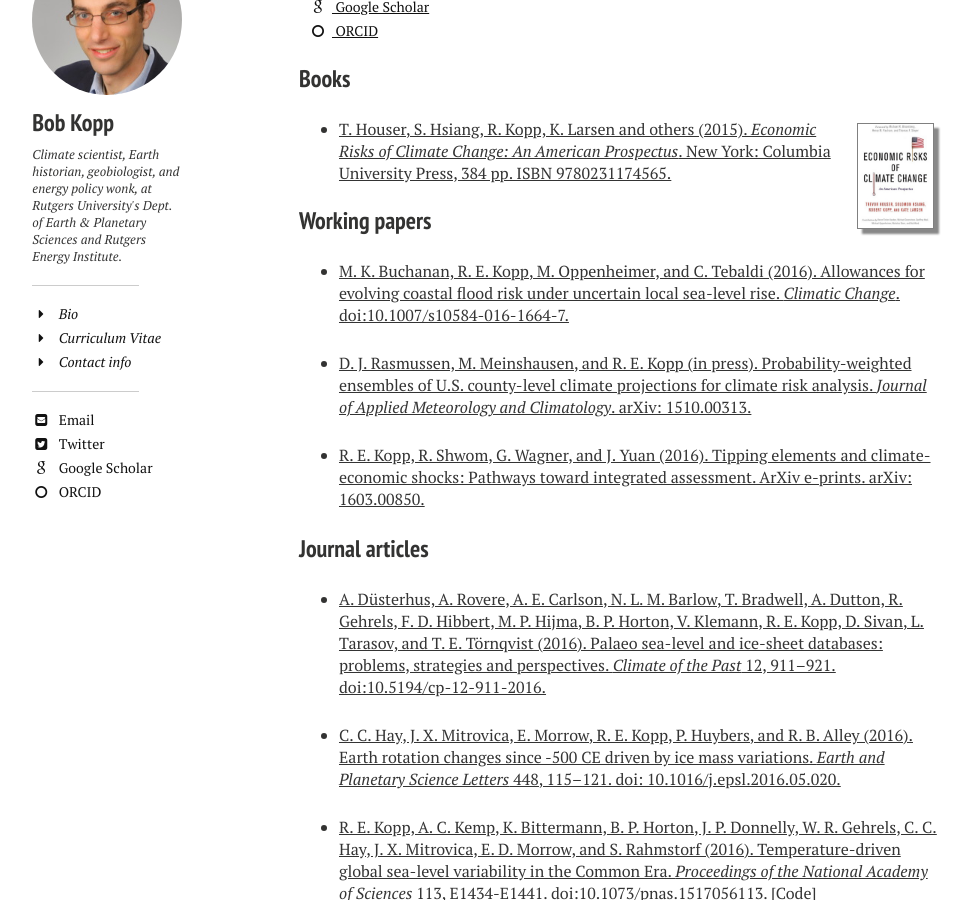
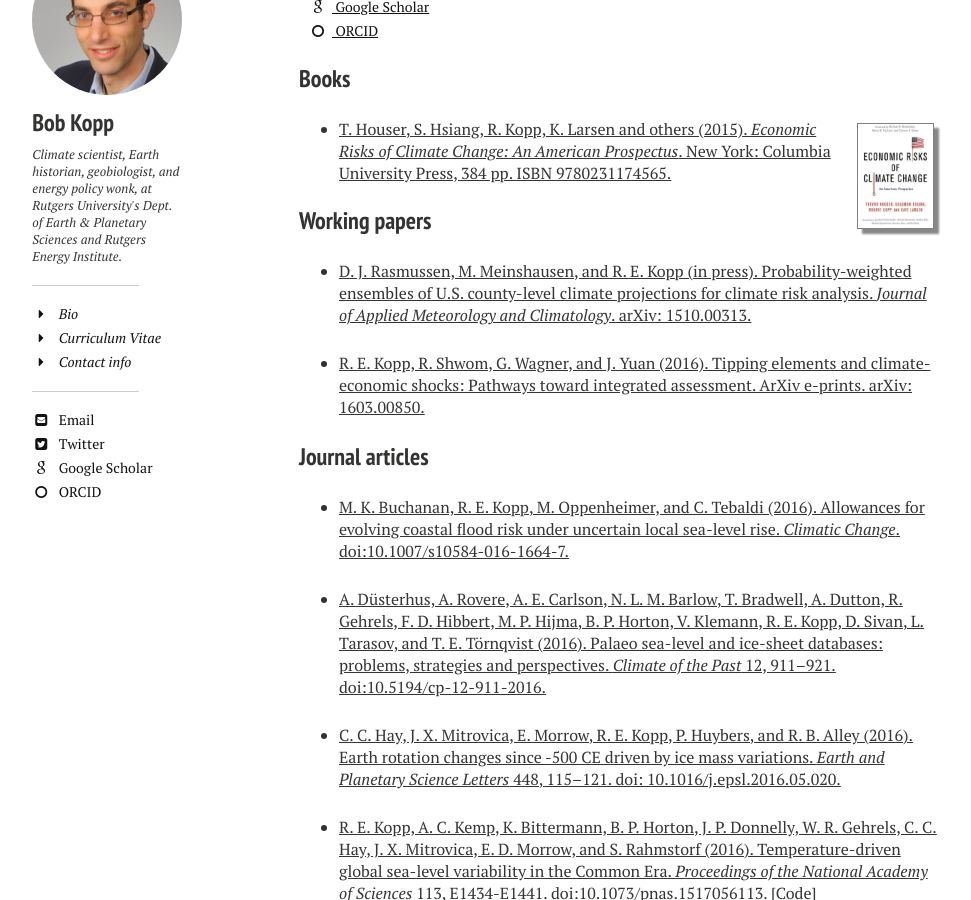
Before and after one commit to mrke/bobkopp.github.io, a Jekyll site: the page built from papers/index.md, in a window 1280 px wide and 900 px high, scrolled down 1136 px. Shown: the whole window, without its empty margins (21-992 px from the left). Built offline with Jekyll 4.4.1, drawn with Linux system fonts in a browser that asks for light colours; nearby versions of some CDN libraries.

```diff
--- a/papers/index.md
+++ b/papers/index.md
@@ -37,13 +37,13 @@ image:
 
 ### Working papers
 
-* [M. K. Buchanan, R. E. Kopp, M. Oppenheimer, and C. Tebaldi (2016). Allowances for evolving coastal flood risk under uncertain local sea-level rise. _Climatic Change_. doi:10.1007/s10584-016-1664-7.](http://dx.doi.org/10.1007/s10584-016-1664-7)
-
 * [D. J. Rasmussen, M. Meinshausen, and R. E. Kopp (in press). Probability-weighted ensembles of U.S. county-level climate projections for climate risk analysis. _Journal of Applied Meteorology and Climatology_. arXiv: 1510.00313.](http://arxiv.org/abs/1510.00313)
 
 * [R. E. Kopp, R. Shwom, G. Wagner, and J. Yuan (2016). Tipping elements and climate-economic shocks: Pathways toward integrated assessment. ArXiv e-prints. arXiv: 1603.00850.](http://arxiv.org/abs/1603.00850)
 
 ### Journal articles
+
+* [M. K. Buchanan, R. E. Kopp, M. Oppenheimer, and C. Tebaldi (2016). Allowances for evolving coastal flood risk under uncertain local sea-level rise. _Climatic Change_. doi:10.1007/s10584-016-1664-7.](http://dx.doi.org/10.1007/s10584-016-1664-7)
 
 * [A. Düsterhus, A. Rovere, A. E. Carlson, N. L. M. Barlow, T. Bradwell, A. Dutton, R. Gehrels, F. D. Hibbert, M. P. Hijma, B. P. Horton, V. Klemann, R. E. Kopp, D. Sivan, L. Tarasov, and T. E. Törnqvist (2016). Palaeo sea-level and ice-sheet databases: problems, strategies and perspectives. _Climate of the Past_ 12, 911–921. doi:10.5194/cp-12-911-2016.](http://dx.doi.org/10.5194/cp-12-911-2016)
 
```
